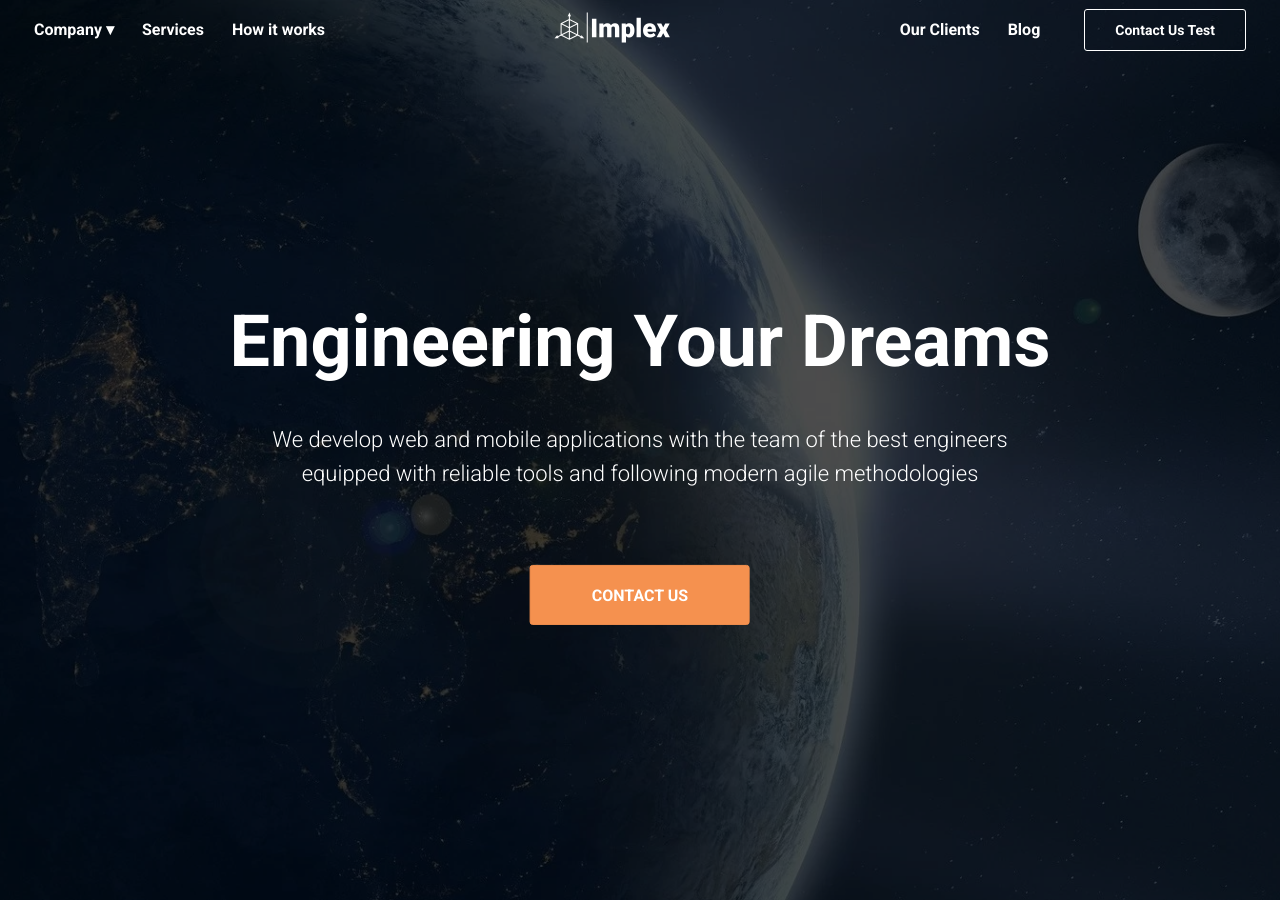
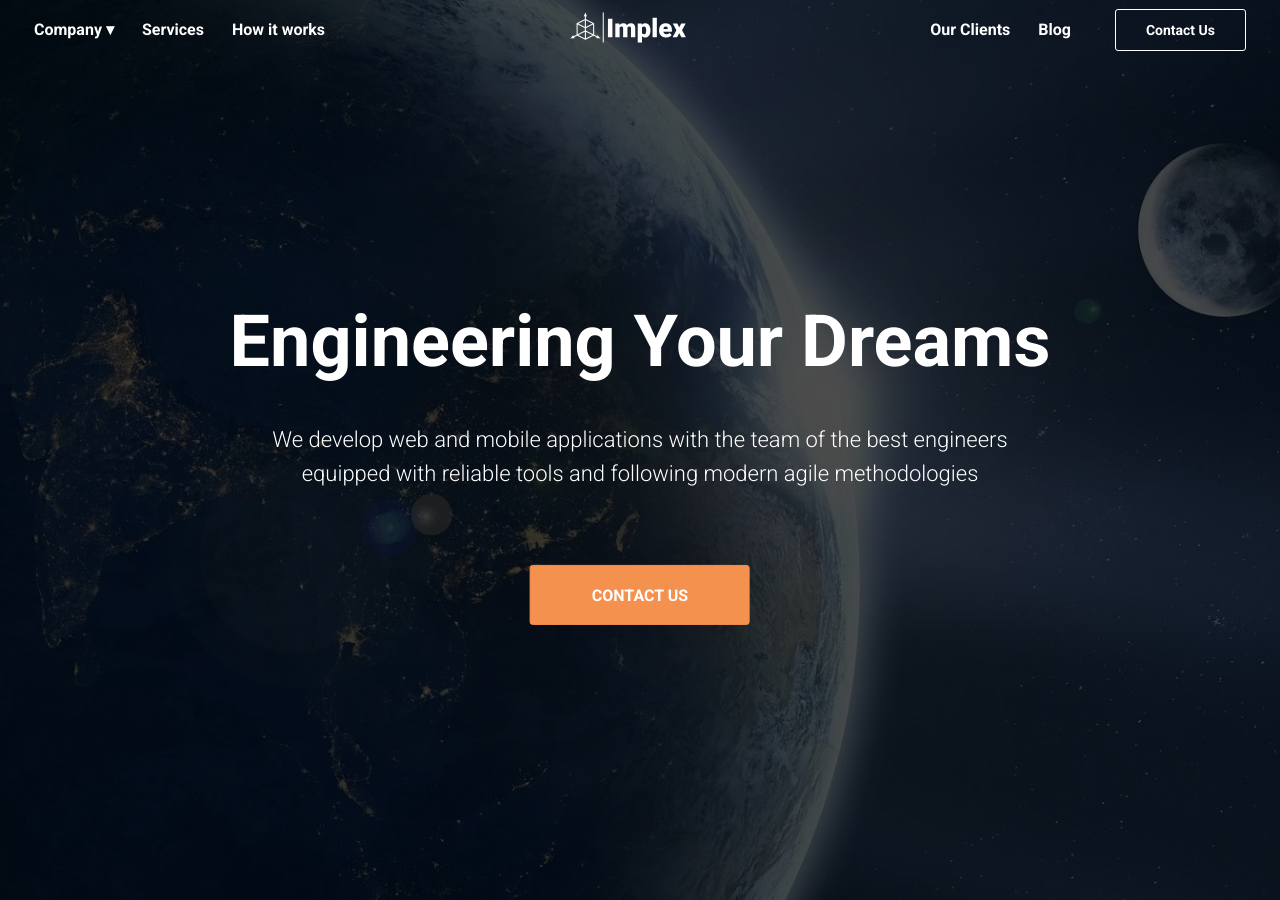
Before and after one commit to implex-code-repo/implex-site-stage, a Jekyll site: the page built from index.html, in a window 1280 px wide and 900 px high. Built offline with Jekyll 4.4.1, drawn with Linux system fonts in a browser that asks for light colours.

Commit message:
4fcda62ef2bdea6b6780c753c7faada2789032cc

```diff
--- a/_data/navigation.yml
+++ b/_data/navigation.yml
@@ -16,6 +16,6 @@
 - name: Blog
   link: /#blog
   id: blog
-- name: Contact Us Test
+- name: Contact Us
   link: /#
   button: true
```
